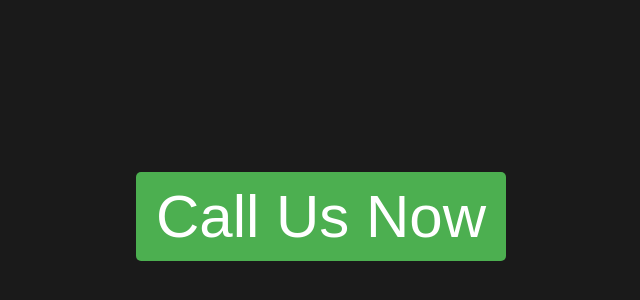
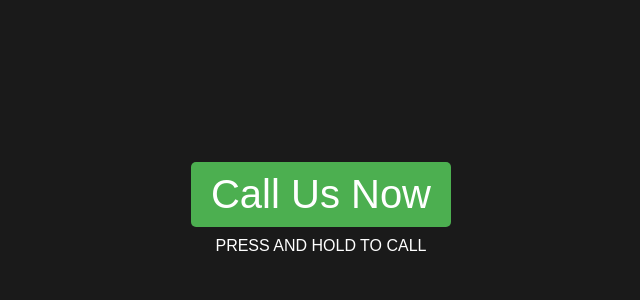
Before and after one commit to Xrlabsmia/XRPhone, a website: page index.html in a window 1280 px wide. Shown: the part 184-484 px from the top of the page, without its empty margins (319-959 px from the left). Drawn offline with Linux system fonts and the light colour scheme.

Commit message:
Update index.html

```diff
--- a/index.html
+++ b/index.html
@@ -17,6 +17,7 @@
     /* Apply flexbox to center the content both vertically and horizontally */
     body {
       display: flex;
+      flex-direction: column; /* Stack vertically */
       justify-content: center;
       align-items: center;
       min-height: 100vh; /* Use min-height to ensure full vertical height */
@@ -24,14 +25,9 @@
       font-family: "Arial", sans-serif;
     }
 
-      /* Styling the container */
+    /* Styling the container and link */
     .tel-link-container {
       text-align: center;
-        display: flex; /* Ensures the link centers inside the container */
-        justify-content: center;
-        align-items: center;
-        width: 100%; /* Full width to center the link on the page */
-        /* height: 100vh; Removed to allow the container to shrink-wrap to the content */
     }
 
     /* Styling the link */
@@ -42,7 +38,7 @@
       padding: 10px 20px; /* Reduced padding */
       text-decoration: none;
       border-radius: 5px;
-        font-size: 60px;
+      font-size: 40px; /* Large font size for button text */
       cursor: pointer; /* Indicates the link is clickable */
       transition: background-color 0.3s ease; /* Smooth transition for hover */
     }
@@ -51,11 +47,21 @@
     .tel-link:hover {
       background-color: #45a049; /* Slightly darker shade on hover */
     }
+
+    /* Styling for the call instruction text */
+    .call-instruction {
+      color: #ffffff; /* White color for visibility */
+      margin-top: 10px; /* Spacing between the button and the text */
+      font-size: 16px; /* Smaller font size than the button text */
+      text-align: center; /* Center the text */
+      font-family: "Arial", sans-serif; /* Maintain font consistency */
+    }
   </style>
 </head>
 <body>
   <div class="tel-link-container">
     <a href="tel:+19543947832" class="tel-link">Call Us Now</a>
+    <p class="call-instruction">PRESS AND HOLD TO CALL</p> <!-- Instruction text -->
   </div>
 </body>
 </html>
```
Lines whose indentation alone changed are shown as unchanged.
